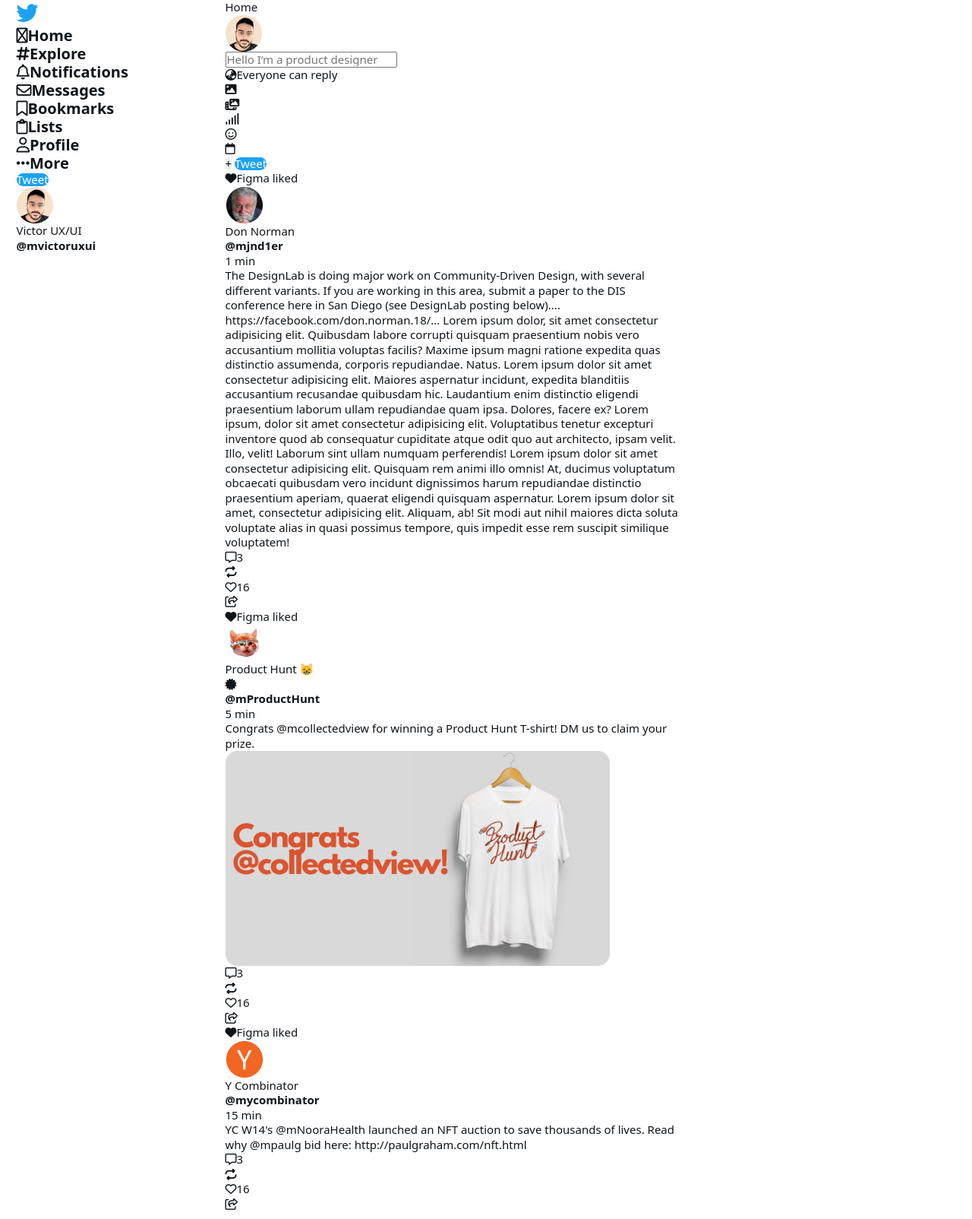
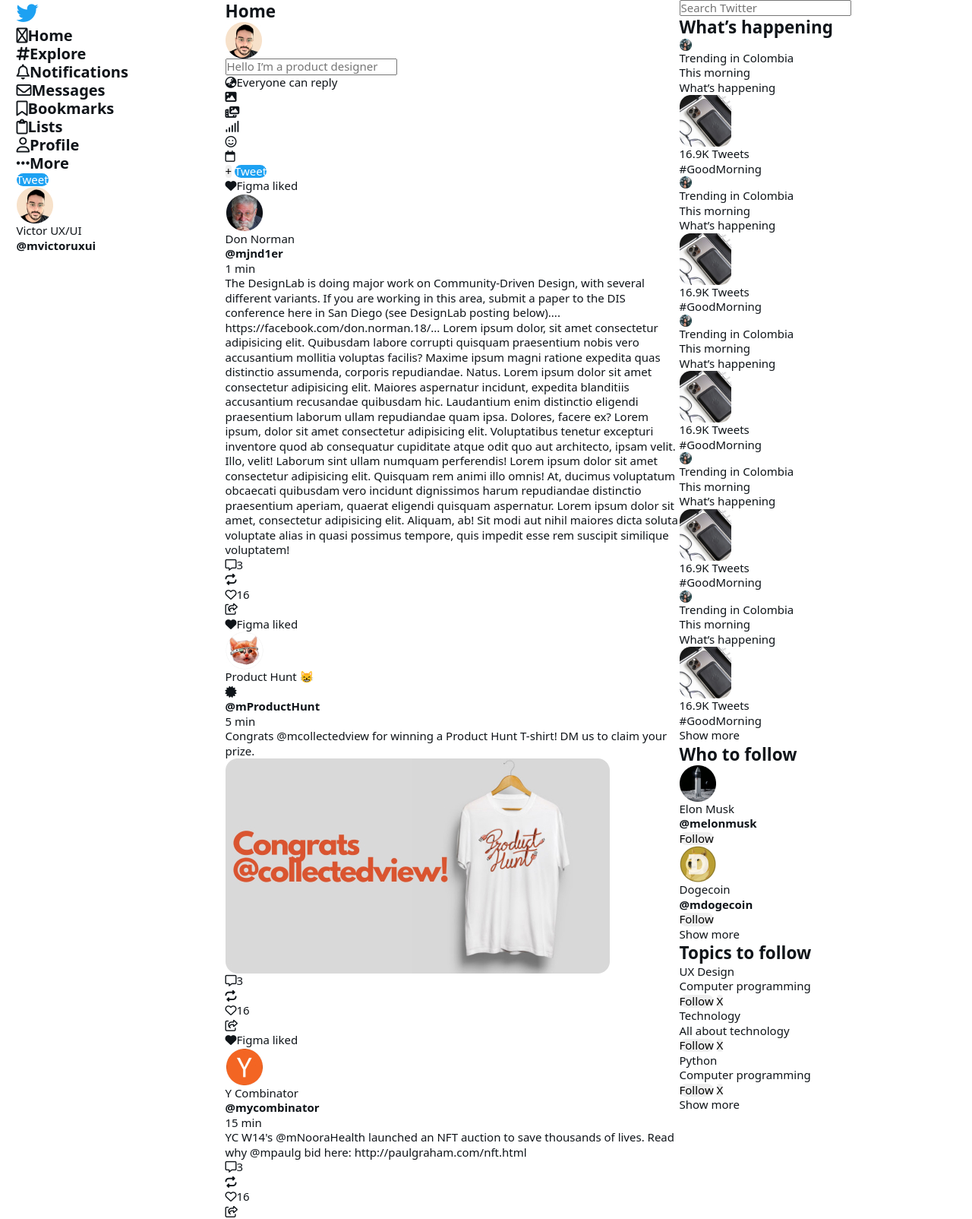
Before and after one commit to Ani-k-a/twitter, a website: page index.html in a window 1280 px wide. Shown: the whole page at 76% size. Drawn offline with nearby package versions, Linux system fonts and the light colour scheme.

Commit message:
markup aside

```diff
--- a/index.html
+++ b/index.html
@@ -28,7 +28,7 @@
                 <li class="nav-item"><i class="fa-solid fa-ellipsis"></i>More</li>
             </ul>
         </nav>
-        <button class="button button-tweet main">Tweet</button>
+        <button class="button button-tweet main" type="submit">Tweet</button>
         <div class="header-twit_blog twit_blog">
             <img src="./media/avatar-main.jpg" alt="Jack Daniels">
             <div class="twit_blok">
@@ -38,7 +38,7 @@
         </div>
     </header>
     <main class="main-section">
-        <div>Home</div>
+        <h2>Home</h2>
         <div class="make-post">
             <img src="./media/avatar-main.jpg" alt="Viktor Daniels">
             <div>
@@ -52,8 +52,8 @@
                         <ul><i class="fa-regular fa-face-smile"></i></ul>
                         <ul><i class="fa-regular fa-calendar"></i></ul>
                     </li>
-                    <button>+</button>
-                    <button class="button button-tweet">Tweet</button>
+                    <button type="submit">+</button>
+                    <button class="button button-tweet" type="submit">Tweet</button>
                 </div>
             </div>
 
@@ -136,7 +136,124 @@
         </div>
     </main>
     <aside class="aside-section">
-
+        <input type="text" placeholder="Search Twitter">
+        <div>
+            <h2>What’s happening</h2>
+            <ul>
+                <li>
+                    <div>
+                        <img src="./media/avatar-small.jpg" alt="Chin Li">
+                        <div>Trending in Colombia</div>
+                        <div>This morning</div>
+                        <p>What’s happening</p>
+                    </div>
+                    <img src="./media/post-small-img.jpg" alt="technology">
+                    <div>16.9K Tweets</div>
+                    <div>#GoodMorning</div>
+                </li>
+                <li>
+                    <div>
+                        <img src="./media/avatar-small.jpg" alt="Chin Li">
+                        <div>Trending in Colombia</div>
+                        <div>This morning</div>
+                        <p>What’s happening</p>
+                    </div>
+                    <img src="./media/post-small-img.jpg" alt="technology">
+                    <div>16.9K Tweets</div>
+                    <div>#GoodMorning</div>
+                </li>
+                <li>
+                    <div>
+                        <img src="./media/avatar-small.jpg" alt="Chin Li">
+                        <div>Trending in Colombia</div>
+                        <div>This morning</div>
+                        <p>What’s happening</p>
+                    </div>
+                    <img src="./media/post-small-img.jpg" alt="technology">
+                    <div>16.9K Tweets</div>
+                    <div>#GoodMorning</div>
+                </li>
+                <li>
+                    <div>
+                        <img src="./media/avatar-small.jpg" alt="Chin Li">
+                        <div>Trending in Colombia</div>
+                        <div>This morning</div>
+                        <p>What’s happening</p>
+                    </div>
+                    <img src="./media/post-small-img.jpg" alt="technology">
+                    <div>16.9K Tweets</div>
+                    <div>#GoodMorning</div>
+                </li>
+                <li>
+                    <div>
+                        <img src="./media/avatar-small.jpg" alt="Chin Li">
+                        <div>Trending in Colombia</div>
+                        <div>This morning</div>
+                        <p>What’s happening</p>
+                    </div>
+                    <img src="./media/post-small-img.jpg" alt="technology">
+                    <div>16.9K Tweets</div>
+                    <div>#GoodMorning</div>
+                </li>
+            </ul>
+            <a href="http://">Show more</a>
+        </div>
+        <div>
+            <h2>Who to follow</h2>
+            <ul>
+                <li>
+                    <div class="aside-twit_blog twit_blog">
+                        <img src="./media/avatar-subs1.jpg" alt="Elon Musk">
+                        <div class="twit_blok">
+                           <div class="twit_blok-name">Elon Musk</div>
+                           <div class="twit_blok-nikname">&#64melonmusk</div>
+                        </div>
+                        <button type="submit">Follow</button>
+                    </div>
+                </li>
+                <li>
+                    <div class="aside-twit_blog twit_blog">
+                        <img src="./media/avatar-subs2.jpg" alt="Elon Musk">
+                        <div class="twit_blok">
+                           <div class="twit_blok-name">Dogecoin</div>
+                           <div class="twit_blok-nikname">&#64mdogecoin</div>
+                        </div>
+                        <button type="submit">Follow</button>
+                    </div>
+                </li>
+            </ul>
+            <a href="http://">Show more</a>
+        </div>
+        <div>
+            <h2>Topics to follow</h2>
+            <ul>
+                <li>
+                    <div>
+                        <div>UX Design</div>
+                        <p>Computer programming</p>
+                    </div>
+                    <button class="button button-follow" type="submit">Follow</button>
+                    <button>Х</button>
+                </li>
+                <li>
+                    <div>
+                        <div>Technology</div>
+                        <p>All about technology</p>
+                    </div>
+                    <button class="button button-follow" type="submit">Follow</button>
+                    <button>Х</button>
+                </li>
+                <li>
+                    <div>
+                        <div>Python</div>
+                        <p>Computer programming</p>
+                    </div>
+                    <button class="button button-follow" type="submit">Follow</button>
+                    <button>Х</button>
+                </li>
+            </ul>
+            <a href="http://">Show more</a>
+        </div>
     </aside>
 </body>
 </html>
--- a/style.css
+++ b/style.css
@@ -74,6 +74,7 @@
   grid-template-areas:
   "header main aside"
   ". main .";
+
 }
 
 /* header */
```
Also changed, not shown: media/avatar-small.jpg (added), media/avatar-subs1.jpg (added), media/avatar-subs2.jpg (added), media/post-small-img.jpg (added).
